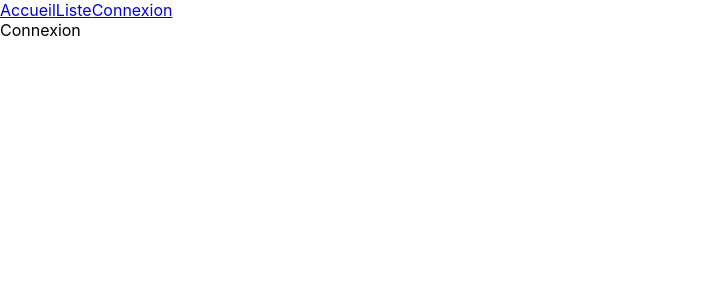
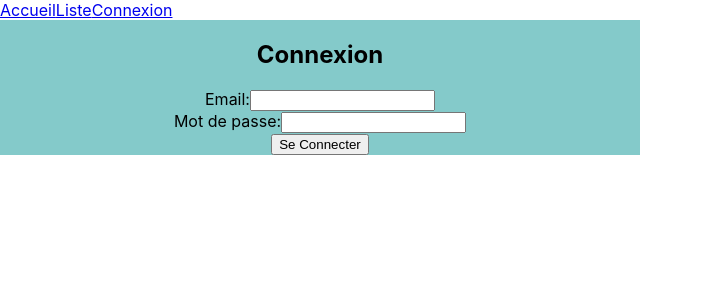
Before and after one commit to TondeurSophie/blog, a React (Create React App) app: page /connexion in a window 1280 px wide. Shown: the top 300 px of the page, without its empty margins (0-703 px from the left). Built offline with nearby package versions, Linux system fonts and the light colour scheme.

Commit message:
modification connexion visuel

```diff
--- a/src/App.css
+++ b/src/App.css
@@ -36,3 +36,12 @@
     transform: rotate(360deg);
   }
 }
+
+.formulaire{
+  background-color: rgba(75, 178, 178, 0.684);
+  height: 25%;
+  width: 50%;
+  display: flex;
+  justify-content: center;
+  align-items: center;
+}
--- a/src/components/Connexion.js
+++ b/src/components/Connexion.js
@@ -1,7 +1,42 @@
-import React from 'react'
+import React, { useState } from 'react';
+import '../App.css'
 
-export default function Connexion() {
+function Connexion() {
+  const [email, setEmail] = useState('');
+  const [password, setPassword] = useState('');
+
+  const handleLogin = () => {
+
+  };
+
   return (
-    <div>Connexion</div>
-  )
+
+    <div className='formulaire'>
+    <center>
+      <h2>Connexion</h2>
+      <form>
+        <label>Email:
+          <input
+            type="email"
+            value={email}
+            onChange={(e) => setEmail(e.target.value)}
+          />
+        </label>
+        <br/>
+        <label>Mot de passe:
+          <input
+            type="password"
+            value={password}
+            onChange={(e) => setPassword(e.target.value)}
+          />
+        </label>
+        <br/>
+        <button type="button" onClick={handleLogin}>Se Connecter</button>
+      </form>
+      </center>
+    </div>
+
+  );
 }
+
+export default Connexion;
```
